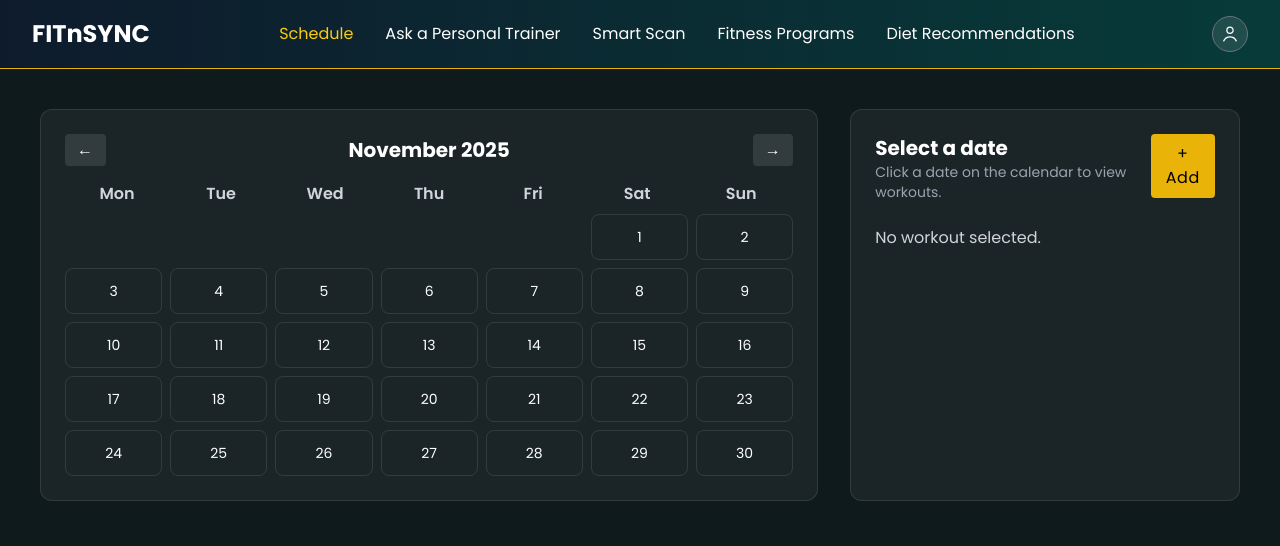
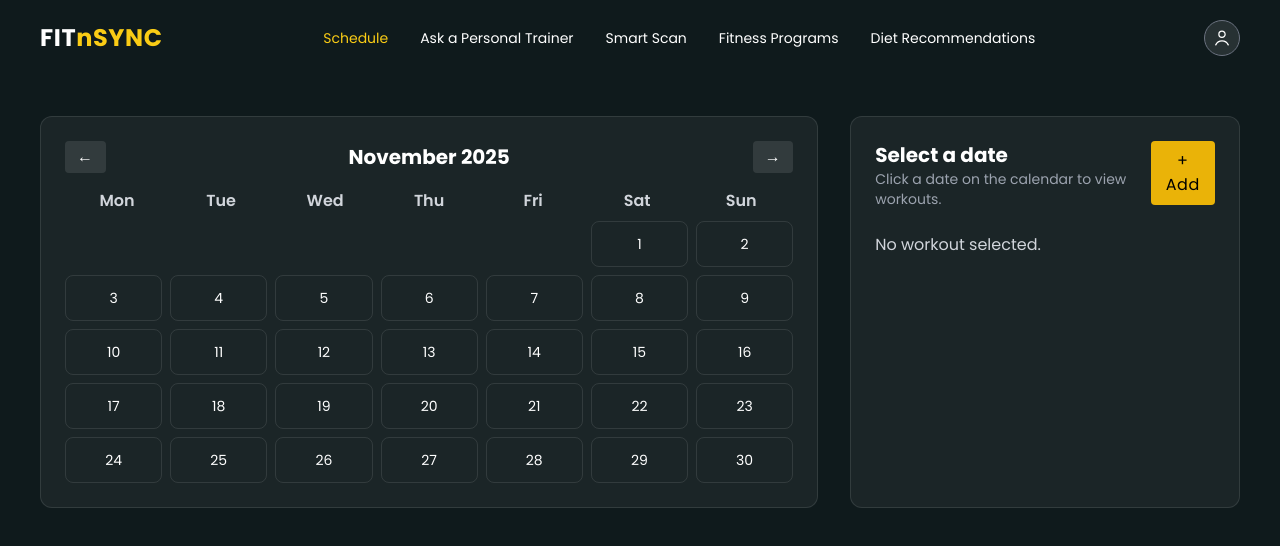
Before and after one commit to carloslrnts/FITnSYNC, a website: page schedule.html in a window 1280 px wide. Drawn offline with Linux system fonts and the light colour scheme.

Commit message:
updates schedule page

```diff
--- a/schedule.html
+++ b/schedule.html
@@ -11,28 +11,49 @@
 </head>
 <body class="bg-[#0f1a1c] text-white">
 
-  <!-- NAVBAR (sama style proyek) -->
-  <nav class="w-full px-8 py-4 flex items-center justify-between bg-gradient-to-r from-[#0e1b2c] to-[#073b39] border-b border-yellow-500">
-    <h1 class="text-2xl font-bold">FITnSYNC</h1>
+  <!-- Navbar -->
+    <header class="relative z-10 flex justify-between items-center px-10 py-5">
+      <a href="dashboard.html" class="text-2xl font-extrabold tracking-wide">
+        <span class="text-white">FIT</span
+        ><span class="text-yellow-400">nSYNC</span>
+      </a>
 
-    <div class="hidden md:flex items-center space-x-8">
-      <a href="schedule.html" class="text-yellow-400">Schedule</a>
-      <a href="personal-trainer.html" class="hover:text-yellow-400">Ask a Personal Trainer</a>
-      <a href="#" class="hover:text-yellow-400">Smart Scan</a>
-      <a href="fitness.html" class="hover:text-yellow-400">Fitness Programs</a>
-      <a href="diet.html" class="hover:text-yellow-400">Diet Recommendations</a>
-    </div>
+      <!-- CENTER NAV -->
+      <nav class="hidden md:flex gap-8 text-sm font-medium">
+        <a href="schedule.html"
+          class="hover:text-yellow-400 transition text-yellow-400">Schedule
+        </a>
+        <a href="personal-trainer.html" class="hover:text-yellow-400 transition"
+          >Ask a Personal Trainer</a>
+        <a href="#" class="hover:text-yellow-400 transition">Smart Scan</a>
+        <a href="fitness.html" class="hover:text-yellow-400 transition">Fitness Programs</a>
+        <a href="diet.html" class="hover:text-yellow-400 transition">Diet Recommendations</a>
+      </nav>
 
-    <div class="flex items-center gap-2">
-      <span id="profileName" class="text-white text-sm"></span>
-      <a href="profile.html" class="w-9 h-9 flex items-center justify-center bg-white/10 rounded-full border border-gray-500 hover:bg-white/20 transition">
-        <!-- user icon -->
-        <svg xmlns="http://www.w3.org/2000/svg" fill="none" viewBox="0 0 24 24" stroke-width="1.5" stroke="white" class="w-5 h-5">
-          <path stroke-linecap="round" stroke-linejoin="round" d="M15.75 7.5a3.75 3.75 0 11-7.5 0 3.75 3.75 0 017.5 0zM4.5 20.25a8.25 8.25 0 0115 0" />
-        </svg>
-      </a>
-    </div>
-  </nav>
+      <!-- RIGHT: USER -->
+      <div class="flex items-center gap-2">
+        <span id="profileName" class="text-white text-sm"></span>
+        <a
+          href="profile.html"
+          class="w-9 h-9 flex items-center justify-center bg-white/10 rounded-full border border-gray-500 hover:bg-white/20 transition"
+        >
+          <svg
+            xmlns="http://www.w3.org/2000/svg"
+            fill="none"
+            viewBox="0 0 24 24"
+            stroke-width="1.5"
+            stroke="white"
+            class="w-5 h-5"
+          >
+            <path
+              stroke-linecap="round"
+              stroke-linejoin="round"
+              d="M15.75 7.5a3.75 3.75 0 11-7.5 0 3.75 3.75 0 017.5 0zM4.5 20.25a8.25 8.25 0 0115 0"
+            />
+          </svg>
+        </a>
+      </div>
+    </header>
 
   <!-- MAIN -->
   <main class="flex gap-8 px-10 py-10">
```
